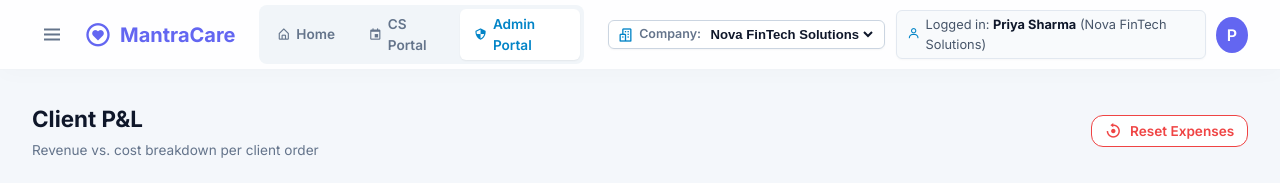
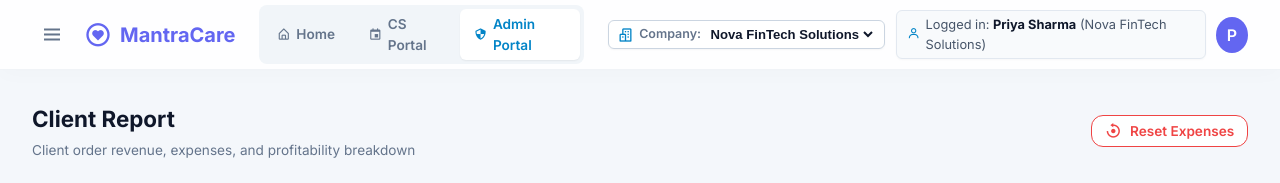
Before and after one commit to karan-mantracare/cs-admin-billing, a React (Vite) app: page /client-pl in a window 1280 px wide. Shown: the top 183 px of the page. Built offline with nearby package versions, Linux system fonts and the light colour scheme.

Commit message:
feat(navigation): rename Profitability to Client Report across sidebar, home, and tracker page

```diff
--- a/src/components/Sidebar.jsx
+++ b/src/components/Sidebar.jsx
@@ -191,7 +191,7 @@ function Sidebar({ isOpen, onClose }) {
         { label: 'Engagement Category', path: '/corporate/engagement-category', icon: 'bx-purchase-tag' },
         { label: 'Engagement Activity', path: '/corporate/engagement-activity', icon: 'bx-play-circle' },
         { label: 'Engagement Template', path: '/corporate/engagement-template', icon: 'bx-file' },
-        { label: 'Profitability', path: '/expense-tracker', icon: 'bx-pie-chart-alt', isProjectModule: true },
+        { label: 'Client Report', path: '/expense-tracker', icon: 'bx-pie-chart-alt', isProjectModule: true },
         { label: 'Plans', path: '/corporate/plans', icon: 'bx-clipboard' },
         { label: 'Dedicated Providers', path: '/corporate/dedicated-providers', icon: 'bx-user-check' },
         { label: 'Insurance Partners', path: '/corporate/insurance-partners', icon: 'bx-user' },
--- a/src/pages/ExpenseTracker.jsx
+++ b/src/pages/ExpenseTracker.jsx
@@ -336,8 +336,8 @@ function ExpenseTracker() {
       {/* Page Header */}
       <div style={{ marginBottom: '1.5rem', display: 'flex', justifyContent: 'space-between', alignItems: 'center', width: '100%' }}>
         <div>
-          <h1 style={{ margin: 0, fontSize: '1.4rem', color: '#0f172a', fontWeight: '700' }}>Client P&amp;L</h1>
-          <p style={{ margin: '0.25rem 0 0', fontSize: '0.85rem', color: '#64748b' }}>Revenue vs. cost breakdown per client order</p>
+          <h1 style={{ margin: 0, fontSize: '1.4rem', color: '#0f172a', fontWeight: '700' }}>Client Report</h1>
+          <p style={{ margin: '0.25rem 0 0', fontSize: '0.85rem', color: '#64748b' }}>Client order revenue, expenses, and profitability breakdown</p>
         </div>
         <button className="btn-outline" style={{ borderColor: 'var(--red)', color: 'var(--red)', padding: '0.4rem 0.8rem', fontSize: '0.85rem' }} onClick={() => {
           if (window.confirm('Are you sure you want to delete all expenses on this page?')) {
--- a/src/pages/Home.jsx
+++ b/src/pages/Home.jsx
@@ -125,7 +125,7 @@ function Home() {
       desc: 'Corporate event expense claims validation, budget vs. actual spend checks, and manager sign-off queues.'
     },
     {
-      title: 'Client P&L (Profitability)',
+      title: 'Client Report',
       icon: 'bx-pie-chart-alt',
       path: '/expense-tracker',
       tag: 'Active Workflow',
--- a/src/pages/ModuleSummaryPage.jsx
+++ b/src/pages/ModuleSummaryPage.jsx
@@ -150,8 +150,8 @@ function ModuleSummaryPage({ defaultModule = 'Admin Portal', defaultSubmodule =
       desc: 'Dedicated doctor and therapist matching, session allocation limits, and corporate capacity management.'
     },
     {
-      title: 'Client P&L',
-      category: 'Profitability Analysis',
+      title: 'Client Report',
+      category: 'Client Reporting & P&L',
       path: '/expense-tracker',
       icon: 'bx-pie-chart-alt',
       badge: 'Live & Active',
```
